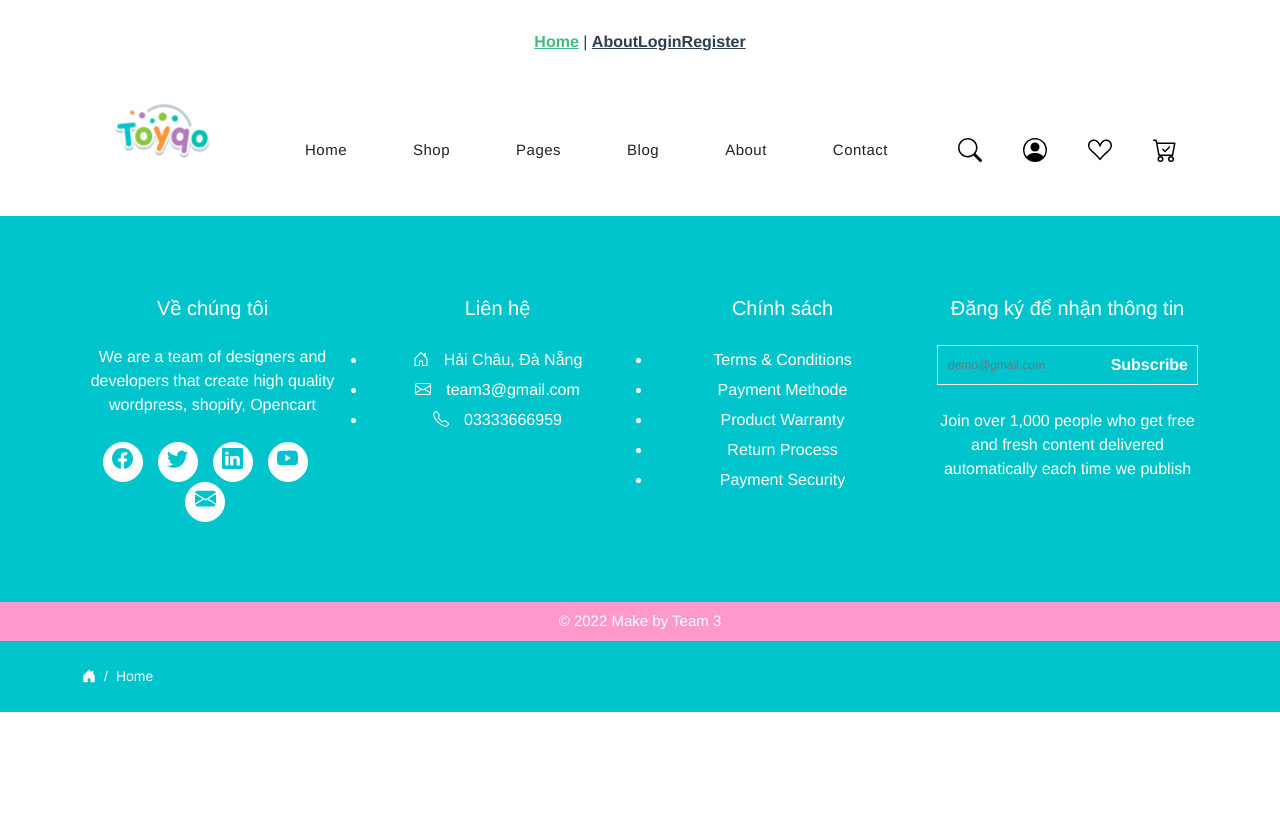
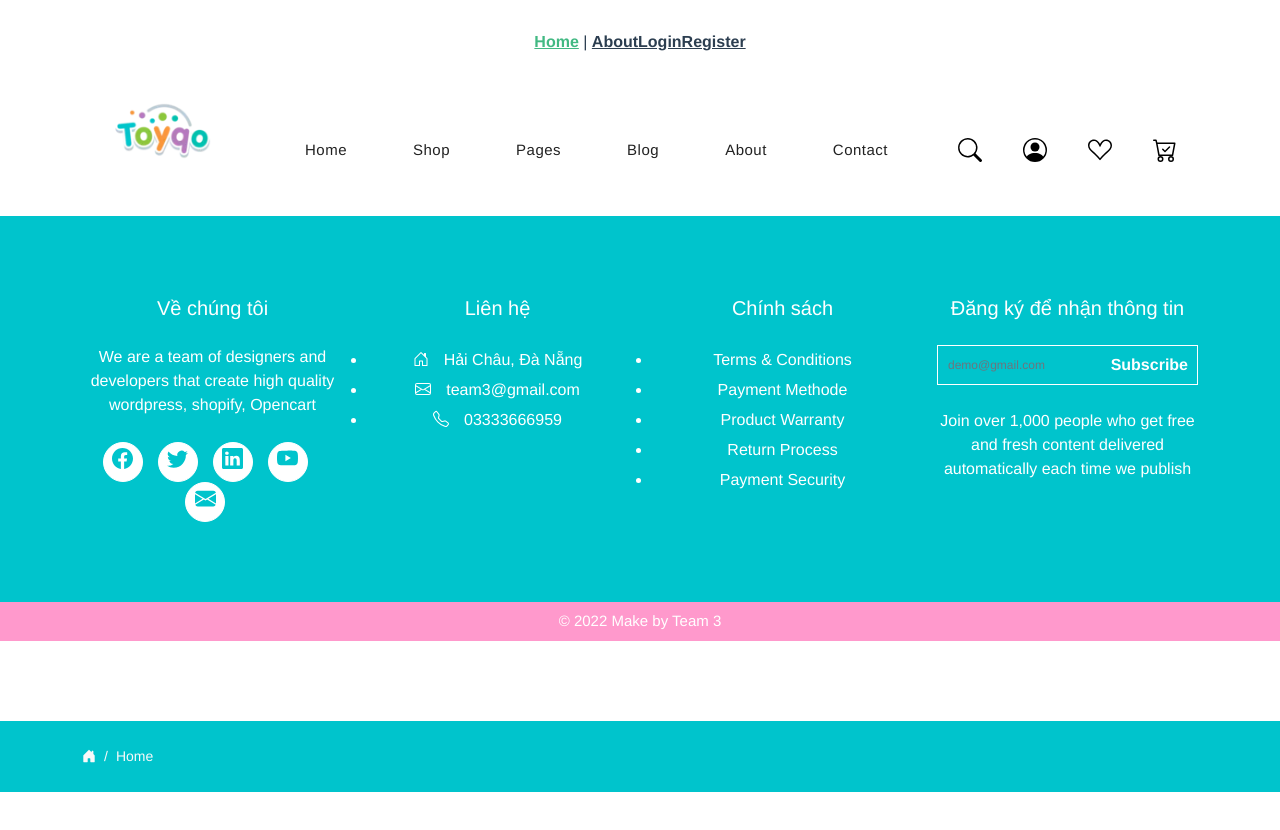
Before and after one commit to tukoi2001/toy-stores, a Vue app in the folder toy-stores/: page / in a window 1280 px wide. Shown: the top 830 px of the page. Before the commit the page ends 800 px from the top, so only its background shows below. Built offline with nearby package versions, Linux system fonts and the light colour scheme.

Commit message:
add margin breadcrumbs

```diff
--- a/toy-stores/src/components/common/BreadCrumbs.vue
+++ b/toy-stores/src/components/common/BreadCrumbs.vue
@@ -36,6 +36,7 @@ export default {
  .breadcrumb-box{
      padding: 5px 0;
     background-color: #00c4cc;
+    margin: 80px 0;
  }
 .breadcrumb-content ul li::before {
     position: absolute;
```
